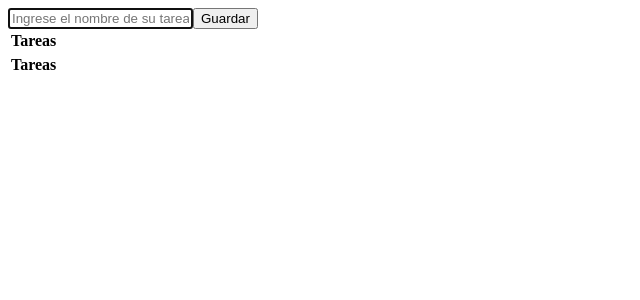
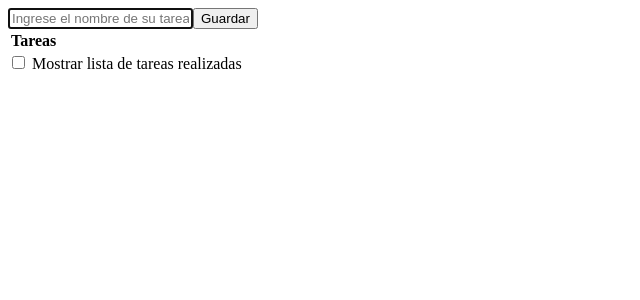
Before and after one commit to Rest02/To-do-simple-project, a React (Vite) app: page / in a window 1280 px wide. Shown: the top 300 px of the page, without its empty margins (0-640 px from the left). Built offline with nearby package versions, Linux system fonts and the light colour scheme.

Commit message:
Version con apartado de mostrar o ocultar tareas realizadas

```diff
--- a/src/App.jsx
+++ b/src/App.jsx
@@ -4,6 +4,7 @@ import TaskTable from "./components/TaskTable";
 
 function App() {
   const [tareas, setTareas] = useState([]);
+  const [ValorDelEstado, setValorDelEstado] = useState(false);
 
   useEffect(() => {
     let value = localStorage.getItem("tasks");
@@ -42,11 +43,21 @@ function App() {
     <div>
       <FormTask createTask={createTask} />
       <TaskTable tareas={tareas} toggleTask={toggleTask} />
-      <TaskTable
-        tareas={tareas}
-        toggleTask={toggleTask}
-        muestraCompletadas={true}
-      />
+      <div>
+        <input
+          type="checkbox"
+          onChange={(e) => setValorDelEstado(!ValorDelEstado)}
+        />{" "}
+        <label> Mostrar lista de tareas realizadas </label>
+      </div>
+
+      {ValorDelEstado == true ? (
+        <TaskTable
+          tareas={tareas}
+          toggleTask={toggleTask}
+          ValorDelEstado={ValorDelEstado}
+        />
+      ) : null}
     </div>
   );
 }
--- a/src/components/TaskTable.jsx
+++ b/src/components/TaskTable.jsx
@@ -1,15 +1,14 @@
 import React from "react";
 import TaskRow from "./TaskRow";
 
-function TaskTable({ tareas, toggleTask, muestraCompletadas=false}) {
-  const TaskTableRows = (valorDelEstado) => {
-    return (
-      tareas
-      .filter(tareas => tareas.estado === valorDelEstado)
-      .map((e) => (
+function TaskTable({ tareas, toggleTask, ValorDelEstado=false}) {
+  const miFuncion = () => {
+    return(
+    tareas
+    .filter((e) => e.estado === ValorDelEstado )
+    .map((e) => (
       <TaskRow e={e} key={e.nombre} toggleTask={toggleTask} />
-    ))
-    )
+    )))
   };
 
   return (
@@ -19,7 +18,7 @@ function TaskTable({ tareas, toggleTask, muestraCompletadas=false}) {
           <th>Tareas</th>
         </tr>
       </thead>
-      <tbody>{TaskTableRows(muestraCompletadas)}</tbody>
+      <tbody>{miFuncion(ValorDelEstado)}</tbody>
     </table>
   );
 }
```
